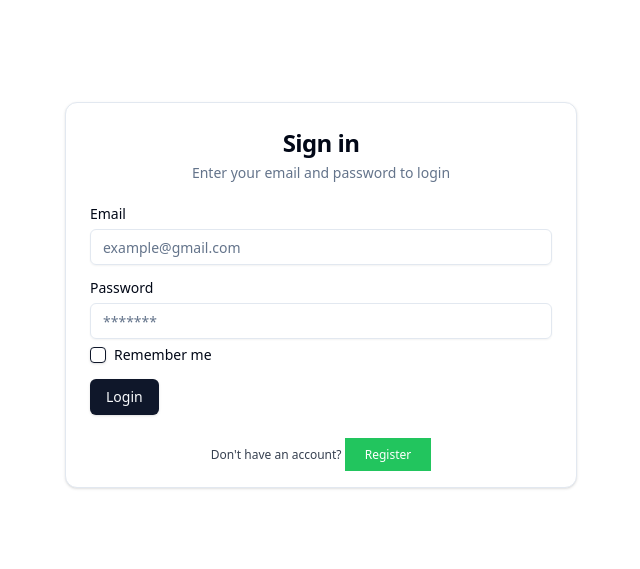
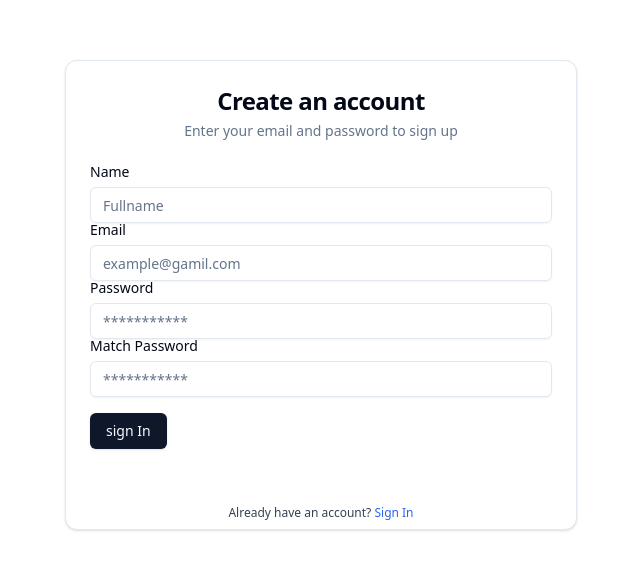
Before and after one commit to DipPal513/truthGate_frontend, a React (Vite) app: page /login in a window 1280 px wide. Shown: the part 105-674 px from the top of the page, without its empty margins (319-959 px from the left). Built offline with nearby package versions, Linux system fonts and the light colour scheme; no server answers.

Commit message:
register added instead of login in logout

```diff
--- a/src/App.jsx
+++ b/src/App.jsx
@@ -11,6 +11,7 @@ import { useEffect } from "react";
 import { Toaster } from "react-hot-toast";
 import AxiosInstance from "./lib/AxiosInstance";
 import LoginAccount from "./pages/login";
+import Register from "./pages/Register";
 
 function App() {
   const dispatch = useDispatch();
@@ -54,7 +55,7 @@ function App() {
       {isAuthenticated && <Header />}
       <Toaster position="top center" />
       <main>
-       {isAuthenticated ? <Outlet /> : <LoginAccount />}
+       {isAuthenticated ? <Outlet /> : <Register />}
       </main>
     </>
   );
```
